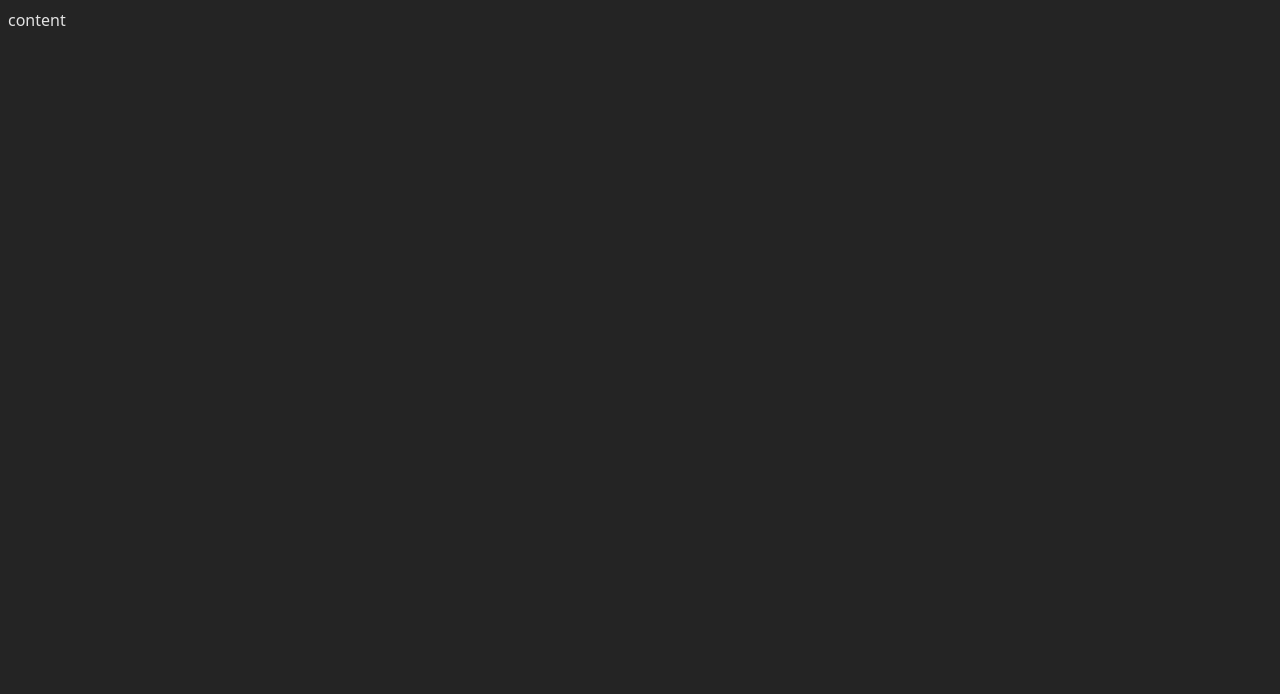
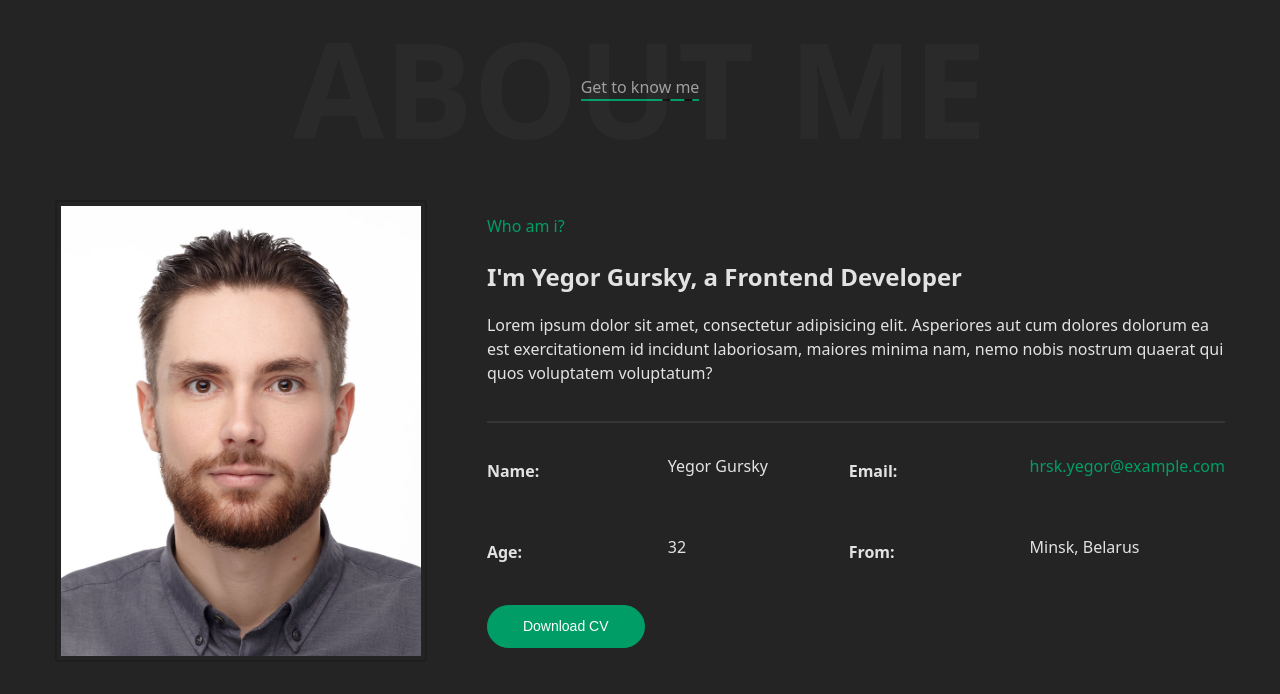
Before and after one commit to hrsk/portfolio, a React (Vite) app: page / in a window 1280 px wide. Shown: the top 694 px of the page. Built offline with nearby package versions, Linux system fonts and the light colour scheme.

Commit message:
feat: add about page layout

```diff
--- a/src/app/Main.tsx
+++ b/src/app/Main.tsx
@@ -1,7 +1,9 @@
+import {About} from "../layout/about/About.tsx";
+
 export const Main = () => {
     return (
         <main>
-            content
+            <About/>
         </main>
     )
 }
--- /dev/null
+++ b/src/components/Header.module.css
@@ -0,0 +1,72 @@
+@import "./../vars.css";
+
+.wrapper {
+    display: flex;
+    flex-flow: column;
+    align-items: center;
+    justify-content: center;
+    min-height: 160px;
+    height: 100%;
+    position: relative;
+    margin-bottom: 2rem;
+
+}
+
+.title {
+    position: absolute;
+    opacity: .03;
+    font-size: 8.25rem;
+    text-transform: uppercase;
+    font-weight: 600;
+}
+
+.description {
+    color: var(--main-gray);
+}
+
+.animatedBar {
+    background-color: var(--main-green);
+    content: '';
+    display: block;
+    height: 2px;
+    margin: 0 auto;
+    position: relative;
+    left: 0;
+    right: 0;
+    width: 100%;
+}
+
+.animatedBar::before {
+    animation-duration: 3s;
+    animation-iteration-count: infinite;
+    animation-name: barAnimation;
+    animation-timing-function: linear;
+    background-color: #101010;
+    content: '';
+    height: 100%;
+    position: absolute;
+    left: 0;
+    width: 8px;
+}
+
+.animatedBar::after {
+    animation-duration: 3s;
+    animation-iteration-count: infinite;
+    animation-name: barAnimation;
+    animation-timing-function: linear;
+    background-color: #101010;
+    content: '';
+    height: 100%;
+    position: absolute;
+    left: -22px;
+    width: 8px;
+}
+
+@keyframes barAnimation {
+    0% {
+        transform: translateX(0);
+    }
+    100% {
+        transform: translateX(125px);
+    }
+}
--- /dev/null
+++ b/src/components/Header.tsx
@@ -0,0 +1,19 @@
+import styles from './Header.module.css'
+
+type Props = {
+    description: string
+    title: string
+}
+
+export const Header = ({description, title}: Props) => {
+    return (
+        <div className={styles.wrapper}>
+            <span className={styles.description}>
+                {description}
+                <span className={styles.animatedBar}></span>
+            </span>
+            <h2 className={styles.title}>{title}</h2>
+        </div>
+
+    );
+}
--- /dev/null
+++ b/src/layout/about/About.module.css
@@ -0,0 +1,73 @@
+@import "./../../vars.css";
+
+.container {
+    max-width: 1170px;
+    width: 100%;
+    padding: 0 15px;
+    margin: 0 auto;
+}
+
+.wrapper {
+    display: flex;
+    flex-direction: row;
+    align-items: center;
+    column-gap: 60px;
+
+}
+.text {
+    border-bottom: 2px solid rgba(255, 255, 255, .08);
+    margin-bottom: 0;
+    padding-bottom: 36px;
+}
+
+.description {
+    span {
+        color: var(--main-green);
+        padding-bottom: 15px;
+    }
+
+    h1 {
+        line-height: 1.6;
+        margin-bottom: 16px;
+    }
+}
+
+.contactsWrapper {
+    display: grid;
+    grid-template-columns: 1fr 1fr 1fr 1fr;
+    grid-row-gap: 15px;
+    padding: 15px 0;
+    margin-bottom: 4px;
+}
+
+.photo {
+    object-fit: cover;
+    width: 430px;
+    height: 450px;
+    max-height: 100%;
+    max-width: 100%;
+
+    border: 2px solid #0000002D;
+    border-radius: 0.25rem;
+    padding: 0.25rem;
+}
+
+.button {
+    margin-right: 24px;
+    padding: 10px 35px;
+    border-radius: 30px;
+    background-color: var(--main-green);
+    border: 1px solid var(--main-green);
+    font-size: 14px;
+    font-weight: 400;
+    line-height: 1.5;
+    color: var(--main-text-color);
+    cursor: pointer;
+}
+.link {
+    text-decoration: none;
+    color: var(--main-green);
+}
+.linksWrapper {
+    display: flex;
+}
--- /dev/null
+++ b/src/layout/about/About.tsx
@@ -0,0 +1,41 @@
+import styles from './About.module.css'
+import {Header} from "../../components/Header.tsx";
+import userPhoto from './../../assets/photo/photo.jpg'
+
+export const About = () => {
+    return (
+        <section>
+            <div className={styles.container}>
+                <Header title={"About Me"}
+                        description={"Get to know me"}
+                />
+                <div className={styles.wrapper}>
+                    <img className={styles.photo} src={userPhoto} alt={'About Picture'}/>
+                    <div className={styles.description}>
+                        <span>Who am i?</span>
+                        <h1>I'm Yegor Gursky, a Frontend Developer</h1>
+                        <p className={styles.text}>
+                            Lorem ipsum dolor sit amet, consectetur adipisicing elit.
+                            Asperiores aut cum dolores dolorum ea est exercitationem id incidunt laboriosam,
+                            maiores minima nam, nemo nobis nostrum quaerat qui quos voluptatem voluptatum?
+                        </p>
+                        <div className={styles.contactsWrapper}>
+                            <h4>Name:</h4>
+                            <p>Yegor Gursky</p>
+                            <h4>Email:</h4>
+                            <p><a className={styles.link} href="mailto:gurskygursky@example.com">hrsk.yegor@example.com</a></p>
+                            <h4>Age:</h4>
+                            <p>32</p>
+                            <h4>From:</h4>
+                            <p>Minsk, Belarus</p>
+                        </div>
+                        <div className={styles.linksWrapper}>
+                            <button className={styles.button} type={'submit'} onClick={() => {
+                                console.log('click')}}>Download CV</button>
+                        </div>
+                    </div>
+                </div>
+            </div>
+        </section>
+    );
+}
--- /dev/null
+++ b/src/vars.css
@@ -0,0 +1,5 @@
+:root {
+    --main-green: #009e66;
+    --main-gray: #9f9f9f;
+    --main-text-color: #fff;
+}
```
Also changed, not shown: src/assets/photo/photo.jpg (added).
